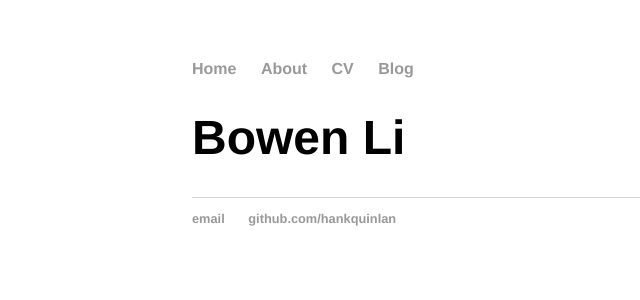
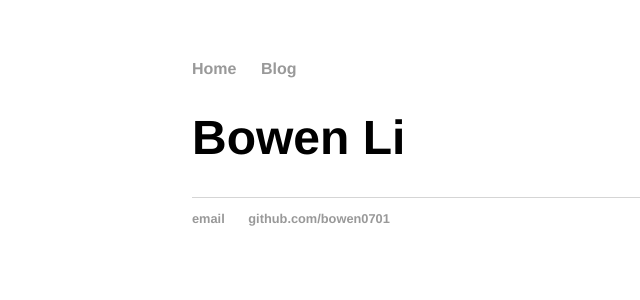
Before and after one commit to bowen0701/bowen0701.github.io, a Jekyll site: the page built from index.html, in a window 1280 px wide. Shown: the top 300 px of the page, without its empty margins (0-640 px from the left). Built offline with Jekyll 4.4.1, drawn with Linux system fonts in a browser that asks for light colours.

Commit message:
Update default.html

```diff
--- a/_layouts/default.html
+++ b/_layouts/default.html
@@ -9,8 +9,6 @@
 			<nav>
 	    		<ul>
 	        		<li><a href="/">Home</a></li>
-		        	<li><a href="/about.md">About</a></li>
-	        		<li><a href="/cv">CV</a></li>
 	        		<li><a href="/blog">Blog</a></li>
 	    		</ul>
 			</nav>
@@ -22,7 +20,7 @@
 			<footer>
 	    		<ul>
 	        		<li><a href="mailto:hankquinlanhub@gmail.com">email</a></li>
-	        		<li><a href="https://github.com/hankquinlan">github.com/hankquinlan</a></li>
+	        		<li><a href="https://github.com/bowen0701">github.com/bowen0701</a></li>
 				</ul>
 			</footer>
 		</body>
```
